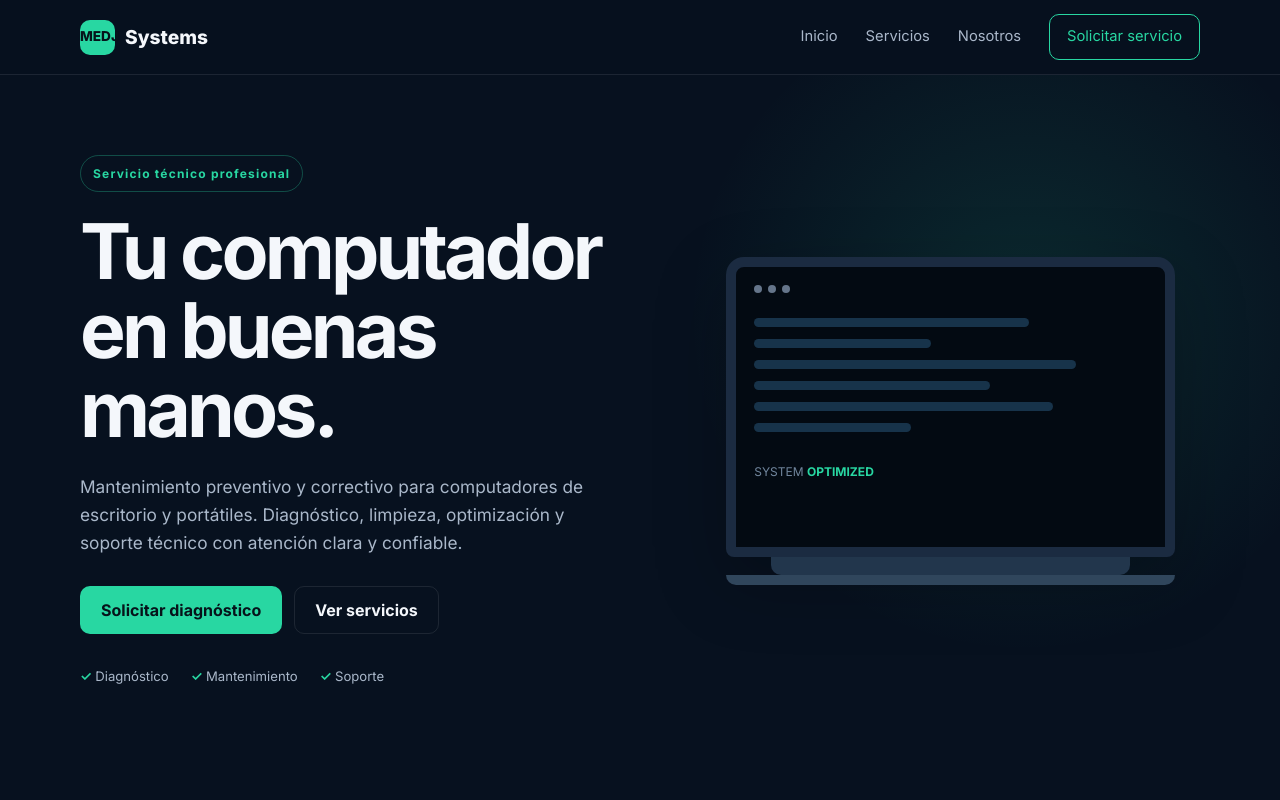
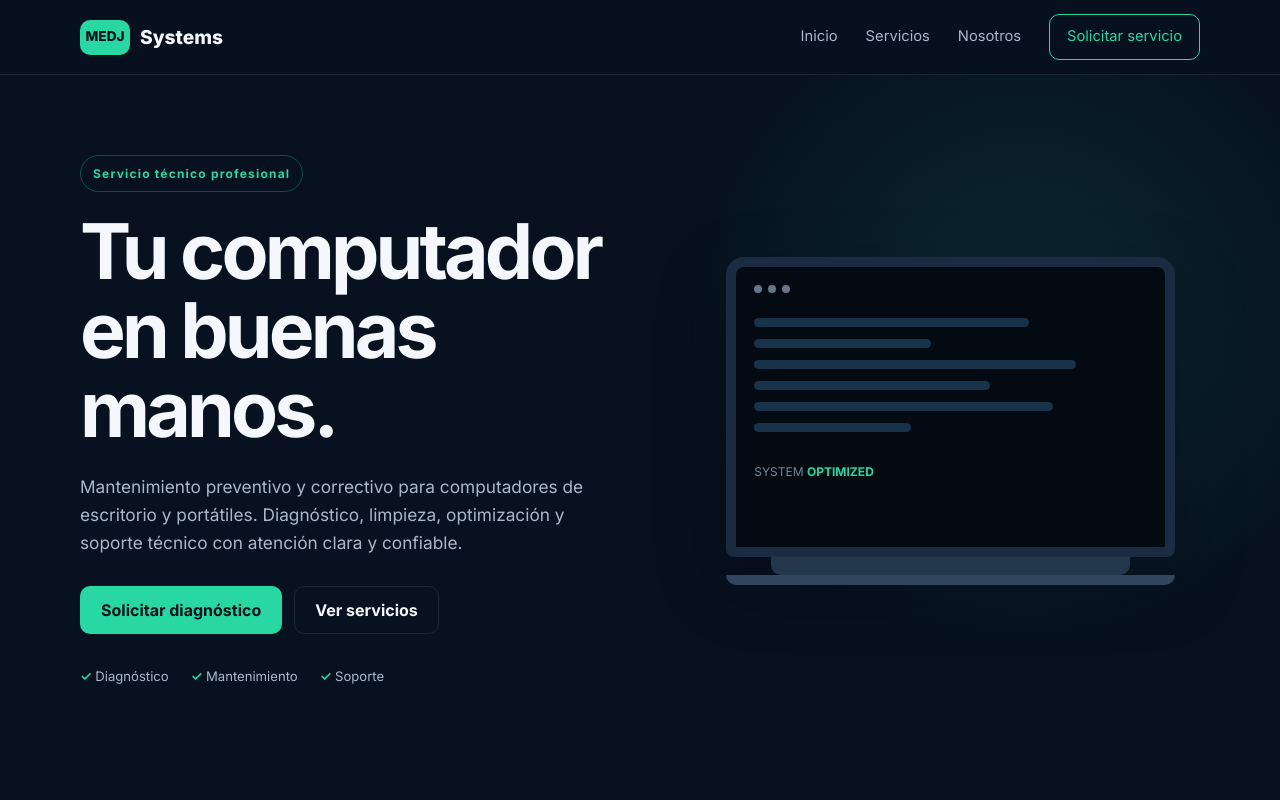
Before and after one commit to MiGuElEsTeBaNUD/medjsystems, a plain HTML site: page index.html in a window 1280 px wide. Shown: the top 800 px of the page. Drawn offline with Linux system fonts and the light colour scheme.

Commit message:
Modificación tamaño de cuadro

```diff
--- a/visual.css
+++ b/visual.css
@@ -30,7 +30,7 @@ a { color: inherit; text-decoration: none; }
 .navbar { min-height: 74px; display: flex; align-items: center; justify-content: space-between; }
 .logo { font-size: 1.2rem; font-weight: 800; display: flex; gap: 10px; align-items: center; }
 .logo span {
-  width: 35px; height: 35px; display: grid; place-items: center;
+  width: 50px; height: 35px; display: grid; place-items: center;
   border-radius: 10px; background: var(--accent); color: #06131a; font-size: .85rem;
 }
 .nav-links { display: flex; align-items: center; gap: 28px; color: var(--muted); font-size: .92rem; }
```
